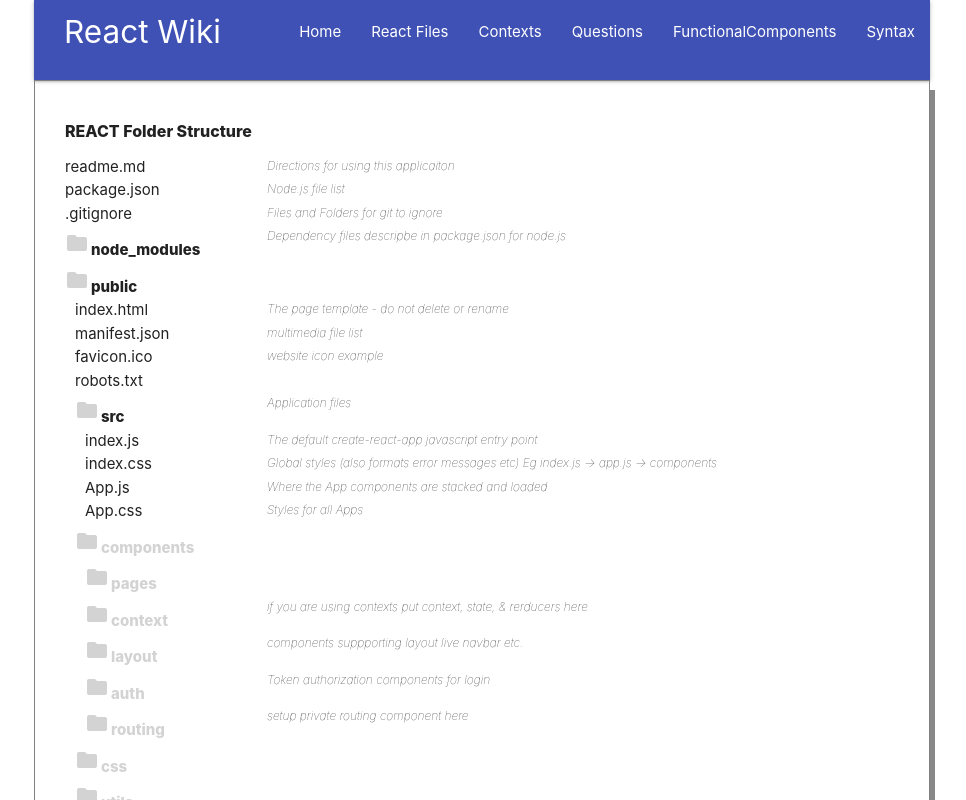
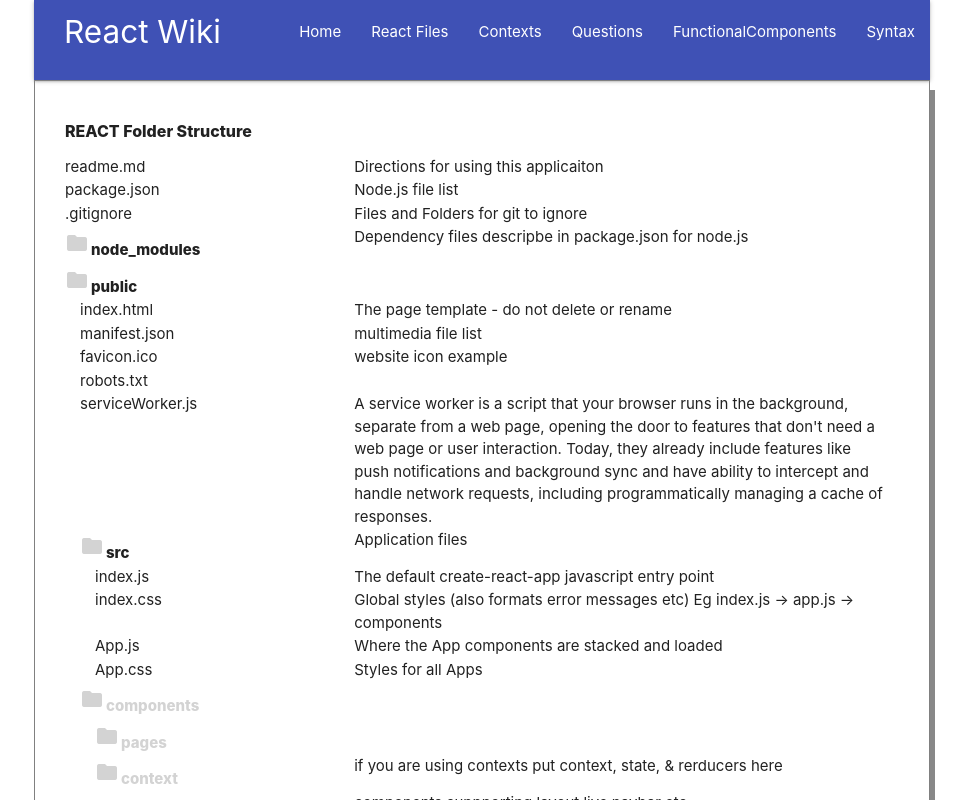
Before and after one commit to PaulAyling/ReactWiki, a React (Create React App) app: page /files in a window 1280 px wide. Shown: the top 800 px of the page, without its empty margins (158-1124 px from the left). Built offline with nearby package versions, Linux system fonts and the light colour scheme; the HTML template or start-up script is replaced by a standard one.

Commit message:
cleaned up file list

```diff
--- a/src/components/pages/ReactFolderStructure.js
+++ b/src/components/pages/ReactFolderStructure.js
@@ -64,6 +64,14 @@
         {
           element: "robots.txt",
           description: "",
+          inCreateApp: "",
+          type: "file",
+          level: "lvl-2"
+        },
+        {
+          element: "serviceWorker.js",
+          description:
+            "A service worker is a script that your browser runs in the background, separate from a web page, opening the door to features that don't need a web page or user interaction. Today, they already include features like push notifications and background sync and have ability to intercept and handle network requests, including programmatically managing a cache of responses.",
           inCreateApp: "",
           type: "file",
           level: "lvl-2"
@@ -163,7 +171,7 @@
         },
         {
           element: "build",
-          description: "files required for production",
+          description: "created by npm-react-build. These are the files that the web browser see when the app is deployed to a server",
           inCreateApp: "not-in-create-react-app",
           type: "folder",
           level: "lvl-2"
@@ -183,9 +191,11 @@
 
       return (
         <li key={elements.index}>
-          <div className={"infobox-parent" + folderBorder}>
+
+          <div className="row">
             <div
               className={
+                "col s4  " +
                 elements.type +
                 " " +
                 elements.level +
@@ -196,7 +206,7 @@
               <span>{elements.type === "folder" ? icon : ""}</span>
               <span>{elements.element}</span>
             </div>
-            <div className={elements.type}>{elements.description}</div>
+            <div className="col s8  ">{elements.description}</div>
           </div>
         </li>
       );
@@ -205,6 +215,9 @@
       <div id="COMPONENT-ReactFolderStructure" className="container-page">
         <h1>REACT Folder Structure</h1>
         <ul>{elementsRender}</ul>
+        <div>
+          <p><em>Items in black are included when create-react-app is run. Items in gray are they files & folders I normally use</em></p>
+        </div>
       </div>
     );
   }
--- a/src/css/App.css
+++ b/src/css/App.css
@@ -66,24 +66,10 @@
   padding: 0 30px 5px 30px;
 }
 
-.infobox-parent {
-  display: flex;
-  flex-direction: row;
-  width: 100%;
-}
-.infobox-parent > div:first-child {
-  width: 200px;
-}
+
 .material-icons {
   color: lightgray;
   padding: 5px 2px 0 0;
-}
-
-.infobox-parent > div:nth-child(2) {
-  font-weight: 100;
-  font-size: 0.8em;
-  font-style: italic;
-  padding: 1px 5px 1px 2px;
 }
 
 /* FUCTIONAL AREAS */
@@ -107,24 +93,24 @@
 .folder-border {
   border-top: solid light 1px;
 }
-.lvl-1 {
+li .row .lvl-1 {
   padding: 0 0 0 0;
 }
-.lvl-2 {
-  padding: 0 0 0 10px;
+li .row .lvl-2  {
+  padding: 0 0 0 1rem;
 }
-.lvl-3 {
-  padding: 0 0 0 20px;
+li .row .lvl-3 {
+  padding: 0 0 0 2rem;
 }
 
 .root {
   border: 0px;
 }
-.file-l1 {
+ .file-l1 {
   border: 0;
 }
 .file-l2 {
-  padding-left: 10px;
+  padding-left: 100px;
 }
 .folder {
   font-weight: 800;
@@ -146,6 +132,8 @@
 }
 .row {
   grid-auto-rows: 1fr;
+  margin:0;
+  padding:0;
 }
 .col {
   padding: 30px;
```
